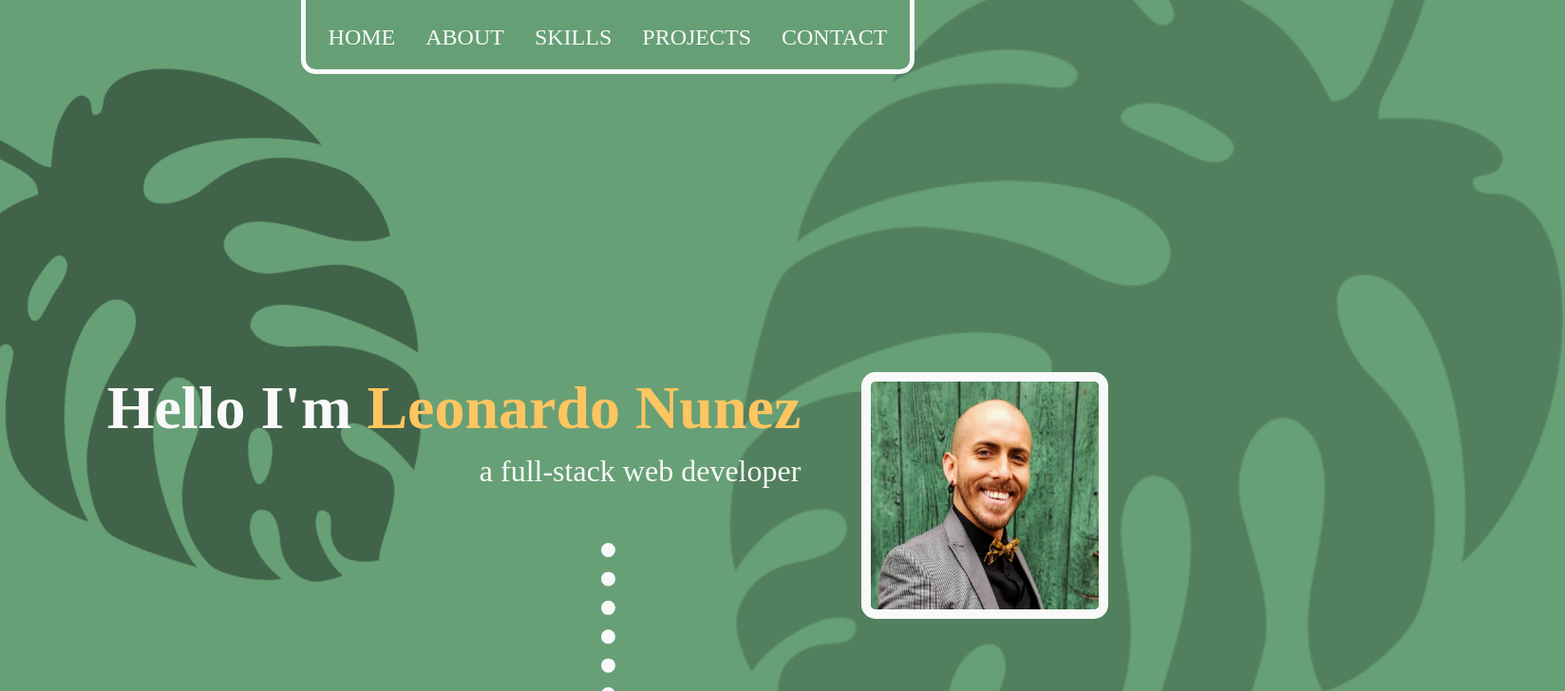
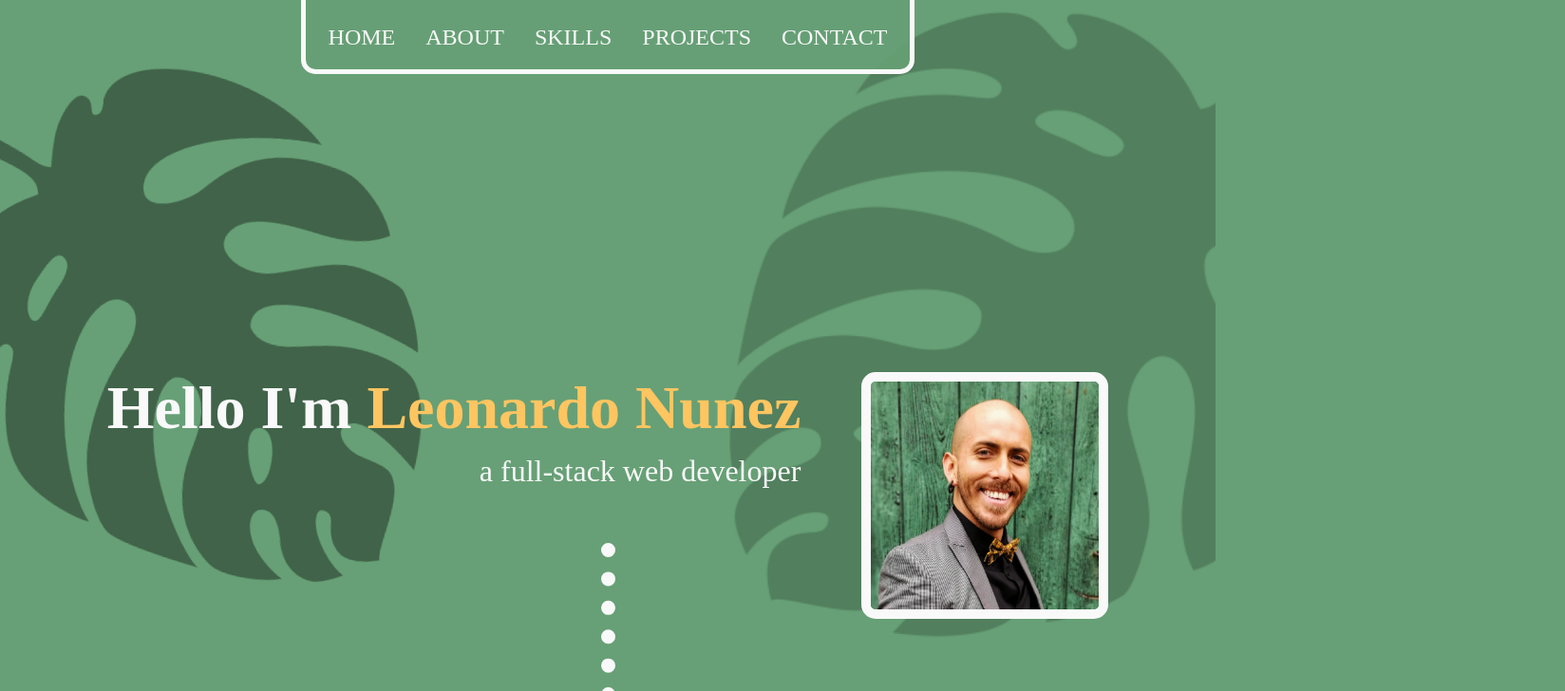
Before and after one commit to leonardo-nunez/leonardo-portfolio, a React (Create React App) app: page / in a window 1280 px wide. Shown: the top 728 px of the page at 95% size, 1648 px wide, since content can reach past the window. Built offline with nearby package versions, Linux system fonts and the light colour scheme; a web font is replaced by a local one.

Commit message:
sidescroll almost gone

```diff
--- a/src/App.js
+++ b/src/App.js
@@ -1,5 +1,3 @@
-import React from 'react';
-
 import Intro from './pages/intro/Intro';
 import About from './pages/about/About';
 import Skills from './pages/skills/Skills';
--- a/src/components/Navbar.js
+++ b/src/components/Navbar.js
@@ -1,5 +1,3 @@
-import React from 'react';
-
 import { Link } from 'react-scroll';
 
 const Navbar = () => {
--- a/src/components/navbar.scss
+++ b/src/components/navbar.scss
@@ -4,6 +4,8 @@
   justify-content: center;
   margin-top: -1rem;
   z-index: 1;
+  max-width: 100vw;
+  overflow: hidden;
   &__ul {
     display: flex;
     padding: 1rem 0.5rem 0;
--- a/src/pages/about/About.js
+++ b/src/pages/about/About.js
@@ -1,5 +1,3 @@
-import React from 'react';
-
 import CATS from './images/CATS.jpg';
 import Circus from './images/Circus.jpg';
 import fern from '../../images/fern.png';
--- a/src/pages/contact/Contact.js
+++ b/src/pages/contact/Contact.js
@@ -1,5 +1,3 @@
-import contactBg from '../../images/contact-bg.png';
-
 import EmailIcon from '@mui/icons-material/Email';
 import GitHubIcon from '@mui/icons-material/GitHub';
 import LinkedInIcon from '@mui/icons-material/LinkedIn';
@@ -31,7 +29,6 @@ const Contact = () => {
           <LinkedInIcon className="contact__icon" style={{ fill: 'black' }} />
         </a>
       </div>
-      <img className="contact__bg" src={contactBg} alt="bg" />
     </section>
   );
 };
--- a/src/pages/contact/contact.scss
+++ b/src/pages/contact/contact.scss
@@ -4,6 +4,11 @@
   flex-direction: column;
   align-items: center;
   width: 100vw;
+  height: 186px;
+
+  background-image: url('../../images/contact-bg.png');
+  background-repeat: no-repeat;
+  background-position: center;
 
   &__bg {
     position: absolute;
--- a/src/pages/intro/Intro.js
+++ b/src/pages/intro/Intro.js
@@ -1,21 +1,15 @@
-import React from 'react';
 import leoPortrait from './images/leo-portrait.jpg';
 import tropicalLeaf from '../../images/tropical-leaf-silhouette.png';
 
 const Intro = () => {
   return (
-    <>
+    <section className="intro">
+      <div className="intro__background" />
       <img
         className="intro__tropical--left"
         src={tropicalLeaf}
         alt="background_image"
       />
-      <img
-        className="intro__tropical--right"
-        src={tropicalLeaf}
-        alt="background_image"
-      />
-      <section className="intro">
       <div className="intro__wrapper">
         <article className="intro__text">
           <h1>
@@ -27,7 +21,6 @@ const Intro = () => {
       </div>
       <div className="vertical-dots" />
     </section>
-    </>
   );
 };
 
--- a/src/pages/intro/intro.scss
+++ b/src/pages/intro/intro.scss
@@ -5,6 +5,14 @@
   height: 100vh;
   display: flex;
   color: $off-white;
+  width: 100vw;
+  overflow-y: hidden;
+
+  background-image: url('../../images/tropical-leaf-silhouette-green-180.png');
+  background-repeat: no-repeat;
+  background-size: 86vh;
+  background-position: 60vw 0;
+
   &__wrapper {
     display: flex;
     justify-content: center;
@@ -74,6 +82,7 @@
       }
       h3 {
         font-weight: 500;
+        font-size: 1.5rem;
       }
     }
     &__wrapper {
--- a/src/pages/projects/Projects.js
+++ b/src/pages/projects/Projects.js
@@ -1,4 +1,3 @@
-import React from 'react';
 import { VerticalTimeline } from 'react-vertical-timeline-component';
 import 'react-vertical-timeline-component/style.min.css';
 import LocalBarIcon from '@mui/icons-material/LocalBar';
--- a/src/pages/projects/projects.scss
+++ b/src/pages/projects/projects.scss
@@ -97,8 +97,23 @@
     }
   }
 
-  .vertical-timeline-element-content {
-    padding-bottom: 0 !important;
+  .vertical-timeline {
+    margin-top: -10px !important;
+    width: auto !important;
+
+    &-element-content {
+      padding-bottom: 0 !important;
+      margin-left: 0 !important;
+      margin-top: 72px !important;
+    }
+
+    &-element-icon {
+      top: -55px !important;
+      left: 50% !important;
+      transform: translate(-50%, 0) !important;
+      margin-left: auto !important;
+      margin-right: auto !important;
+    }
   }
 
   .project {
@@ -125,7 +140,7 @@
       border-radius: 8px;
       border-color: $darker-green;
       max-height: 100vh;
-      max-width: 65vw;
+      max-width: 57vw;
 
       &-light {
         border-color: $dark-green;
--- a/src/pages/skills/Skills.js
+++ b/src/pages/skills/Skills.js
@@ -1,7 +1,3 @@
-import React from 'react';
-
-import birdSilouette from '../../images/bird-silhouette.png';
-
 const Skills = () => {
   return (
     <>
@@ -40,11 +36,6 @@ const Skills = () => {
           </article>
         </div>
         <div className="skills__vertical-dots--bttm" />
-        <img
-          className="skills__birds"
-          src={birdSilouette}
-          alt="background_image"
-        />
       </section>
     </>
   );
--- a/src/pages/skills/skills.scss
+++ b/src/pages/skills/skills.scss
@@ -6,6 +6,11 @@
   height: 120vh;
   position: relative;
   margin: -2rem auto -3rem;
+  z-index: -1;
+
+  background-image: url('../../images/bird-silhouette-green.png');
+  background-repeat: no-repeat;
+  background-position: 0vw 0;
 
   &__header-wrapper {
     width: 30vw;
```
Also changed, not shown: src/images/bird-silhouette-green.png (added), src/images/tropical-leaf-silhouette-green-180.png (added). Lines whose indentation alone changed are shown as unchanged.
